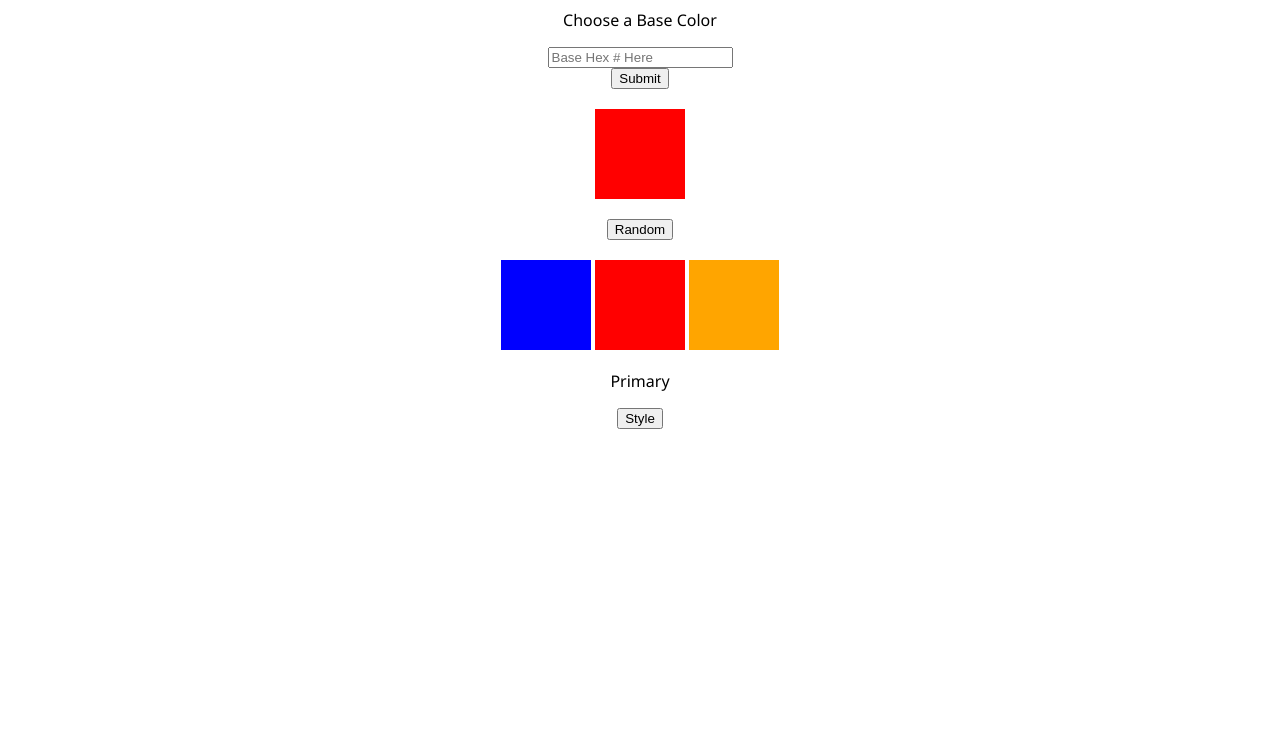
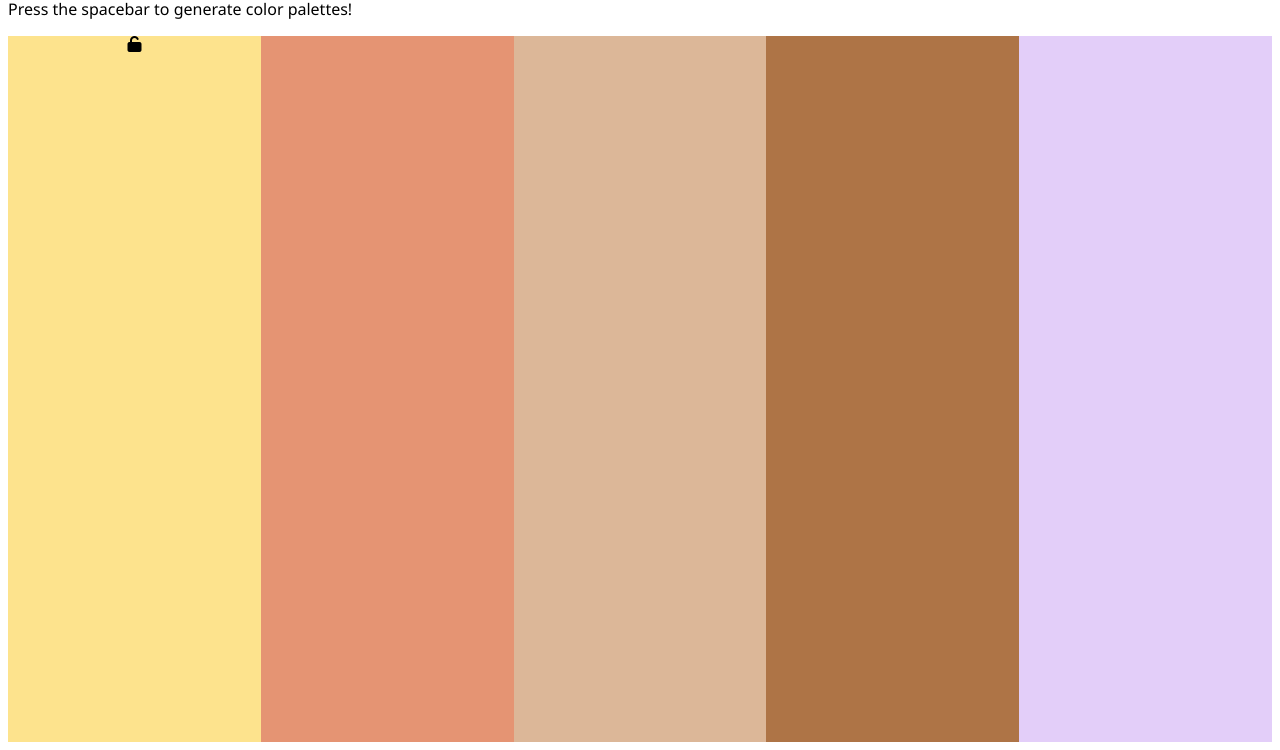
Before and after one commit to rakanshaker/Color-Palette-Generator, a plain HTML site: page index.html in a window 1280 px wide. Shown: the part 69-819 px from the top of the page. Drawn offline with Linux system fonts and the light colour scheme.

Commit message:
simplified_new_layout

```diff
--- a/index.html
+++ b/index.html
@@ -4,28 +4,44 @@
     <meta name="viewport" content="width=device-width, initial-scale=1.0">
     <title>Color Palette Generator</title>
     <link rel="stylesheet" type="text/css" href="style.css">
+    <script src="https://kit.fontawesome.com/49a39fcc1a.js" crossorigin="anonymous"></script>
 </head>
 <body>
-    <div id="base-color">
         <h1>Color Palette Generator</h1>
-        <p>Choose a Base Color</p>
-        <form id="base-color-form">
-            <input type="text" id="base-color-input" placeholder="Base Hex # Here"><br>
-            <button type="submit">Submit</button><br>
+        <p>Press the spacebar to generate color palettes!</p>
+        <!-- <form id="base-color-form"> -->
+            <div></div>
+
         <!-- <button id="submit-base-color">Submit</button> -->
-        <div id="base-box"></div>
 
-        <button id="random-button">Random</button>
-    </div>
+        <div id="palette-outer">
+            <div id="box-1" class="palette">
+                <div></div>
+                <div><i class="fas fa-unlock"></i></div>
+                <div id="box-1-hex-container"><input id="box-1-hex" placeholder=""></input></div>
+            </div>
+            <div id="box-2" class="palette">
+                <div></div>
+                <div></div>
+                <div id="box-2-hex-container"><input id="box-2-hex" placeholder=""></input></div>
+            </div>
+            <div id="box-3" class="palette">
+                <div></div>
+                <div></div>
+                <div id="box-3-hex-container"><input id="box-3-hex" placeholder=""></input></div>
+            </div>
+            <div id="box-4" class="palette">
+                <div></div>
+                <div></div>
+                <div id="box-4-hex-container"><input id="box-4-hex" placeholder=""></input></div>
+            </div>
+            <div id="box-5" class="palette">
+                <div></div>
+                <div></div>
+                <div id="box-5-hex-container"><input id="box-5-hex" placeholder=""></input></div>
+            </div>
+        </div>
 
-    <div id="palette-outer">
-        <div id="box-1" class="palette"></div>
-        <div id="box-2" class="palette"></div>
-        <div id="box-3" class="palette"></div>
-    </div>
-
-    <p id="style_label">Primary</p>
-    <button id="style-button">Style</button>
     <script type="text/javascript" src="util.js"></script>
     <script type="text/javascript" src="COLOR.js"></script>
     <script type="text/javascript" src="palette.js"></script>
--- a/palette.js
+++ b/palette.js
@@ -1,100 +1,124 @@
-//-----------Variables-----------//
-// const base_color_input = document.getElementById("base-color-input")
-// const base_color_display = document.getElementById("base-box")
-// const palette_1 = document.getElementById("box-1")
-// const palette_2 = document.getElementById("box-2")
-// const palette_3 = document.getElementById("box-3")
-// const random_button = document.getElementById("random-button")
-// const submit_button = document.getElementById("submit-base-color")
-// const form = document.getElementById("base-color-form")
-// const style_label = document.getElementById("style_label")
 
-let style = "primary"
-
-//-------------EVENT LISTENERS----------//
 class View{
-    constructor(form, random_button){
-        this.form = form;
+    constructor(body, random_button, style_btn){
+        this.body = body;
         this.random_button = random_button;
+        this.style_btn = style_btn
     }
     on_submit(cb){
-        this.form.onsubmit = cb;
+        this.body.onkeypress = cb;
     }
     random_click(cb){
         this.random_button.onclick = cb;
     }
+    style_click(cb){
+        this.style_btn.onclick = cb;
+    }
 }
 
-// form.onsubmit = submit;
-// random_button.onclick = submit_random;
+class Palette{
+    constructor(palette_1_input, palette_1, palette_2_input, palette_2, palette_3_input, palette_3, palette_4_input, palette_4, palette_5_input, palette_5, submission){
 
-//-----------FUNCTIONS--------------//
-class Palette{
-    constructor(base_color_input, base_color_display, palette_1, palette_2, palette_3, random_button, submit_button, form, style_label, submission, random_sub){
-
-        this.base_color_input = base_color_input;
-        this.base_color_display = base_color_display;
+        this.palette_1_input = palette_1_input;
         this.palette_1 = palette_1;
+        this.palette_2_input = palette_2_input;
         this.palette_2 = palette_2;
+        this.palette_3_input = palette_3_input;
         this.palette_3 = palette_3;
-        this.random_button = random_button;
-        this.submit_button = submit_button;
-        this.form = form;
-        this.style_label = style_label;
+        this.palette_4_input = palette_4_input
+        this.palette_4 = palette_4;
+        this.palette_5_input = palette_5_input
+        this.palette_5 = palette_5;
         this.submission = submission;
         this.submission.on_submit(this.submit.bind(this))
-        this.random_sub = random_sub
-        this.random_sub.random_click(this.submit_random.bind(this))
 
     }
 
     submit(event){
+        if (event.keyCode == 32){
+            let hex = Color.randomColor().colorCode;
+            this.palette_1.style.backgroundColor = hex;
+            this.palette_1_input.value = hex;
 
-        const color_submission = new Color(`${this.base_color_input.value}`).colorCode;
-        console.log('hello')
-        this.base_color_display.style.backgroundColor = color_submission;
-       event.preventDefault();
-        this.update_palette();
+            hex = Color.randomColor().colorCode;
+            this.palette_2.style.backgroundColor = hex;
+            this.palette_2_input.value = hex;
+
+            hex = Color.randomColor().colorCode;
+            this.palette_3.style.backgroundColor = hex;
+            this.palette_3_input.value = hex;
+
+            hex = Color.randomColor().colorCode;
+            this.palette_4.style.backgroundColor = hex;
+            this.palette_4_input.value = hex;
+
+            hex = Color.randomColor().colorCode;
+            this.palette_5.style.backgroundColor = hex;
+            this.palette_5_input.value = hex;
+
+        }
     }
 
-    update_palette(){
-        this.palette_1.style.backgroundColor = new Color(`${this.base_color_input.value}`).inverse_hex(`${this.base_color_input.value}`);
-        this.palette_2.style.backgroundColor = new Color(`${this.base_color_input.value}`).getCompliment(this.colorCode)
-        this.palette_3.style.backgroundColor = new Color(`${this.base_color_input.value}`).altCompliment(this.colorCode)
-    }
+    // update_palette(){
+    //     this.palette_2.style.backgroundColor = new Color(`${this.base_color_input.value}`).inverse_hex(`${this.base_color_input.value}`);
+    //     this.palette_3.style.backgroundColor = new Color(`${this.base_color_input.value}`).getCompliment(this.colorCode)
+    //     this.palette_4.style.backgroundColor = new Color(`${this.base_color_input.value}`).altCompliment(this.colorCode)
+    // }
 
-    submit_random(event){
-        const randomColor = Color.randomColor();
-        //randomColor is an instance of Color
-        //we should be able to call randomColor.getCompliment() to get inverse hex value
-        this.base_color_display.style.backgroundColor = randomColor.colorCode;
-        this.base_color_input.value = randomColor.colorCode
-        // console.log(base_color_display.style.backgroundColor);
-        event.preventDefault();
-    }
+    // submit_random(event){
+    //     const randomColor = Color.randomColor();
+    //     //randomColor is an instance of Color
+    //     //we should be able to call randomColor.getCompliment() to get inverse hex value
+    //     this.base_color_display.style.backgroundColor = randomColor.colorCode;
+    //     this.palette_1.style.backgroundColor = randomColor.colorCode;
+    //     this.palette_2.style.backgroundColor = randomColor.colorCode;
+    //     this.palette_3.style.backgroundColor = randomColor.colorCode;
+    //     // this.base_color_input.value = randomColor.colorCode
+    //     // console.log(base_color_display.style.backgroundColor);
+    //     event.preventDefault();
+    // }
 
 
 }
 
+class Style{
+    constructor(style){
+        this.style = style;
+    }
+
+}
 
 
 let create = new Palette(
-    document.getElementById("base-color-input"),
-    document.getElementById("base-box"),
+    document.getElementById("box-1-hex"),
     document.getElementById("box-1"),
+    document.getElementById("box-2-hex"),
     document.getElementById("box-2"),
+    document.getElementById("box-3-hex"),
     document.getElementById("box-3"),
-    document.getElementById("random-button"),
-    document.getElementById("submit-base-color"),
-    document.getElementById("base-color-form"),
-    document.getElementById("style_label"),
-    new View (document.getElementById("base-color-form"), document.getElementById("random-button")),
-    new View (document.getElementById("base-color-form"), document.getElementById("random-button")),
+    document.getElementById("box-4-hex"),
+    document.getElementById("box-4"),
+    document.getElementById("box-5-hex"),
+    document.getElementById("box-5"),
+    new View (document.body, document.getElementById("random-button")),
+    new View (document.body, document.getElementById("random-button")),
 
 );
 
 
 
+
+
+
+
+
+
+
+
+
+
+
+//-------OLD FUNCTIONS-------//
 
 // function submit(event){
 //     //console.log(base_color_input.value)
@@ -121,14 +145,28 @@ let create = new Palette(
 // }
 
 
+// submit(event){
+//     if (event.keyCode == 32){
+//     const color_submission = new Color(`${this.base_color_input.value}`).colorCode;
+//     console.log('hello')
+//     this.base_color_display.style.backgroundColor = color_submission;
+//    event.preventDefault();
+//     this.update_palette();
+//     }
+// }
 
-/****
- * TODO
- * try organizing OOP
- * class based
- * Make this into Controller
- *
- * palette js is controller, html = view, model
- *
- * try copying controller from tic tac toe and reusing it for this case
- */
+// update_palette(){
+//     this.palette_1.style.backgroundColor = new Color(`${this.base_color_input.value}`).inverse_hex(`${this.base_color_input.value}`);
+//     this.palette_2.style.backgroundColor = new Color(`${this.base_color_input.value}`).getCompliment(this.colorCode)
+//     this.palette_3.style.backgroundColor = new Color(`${this.base_color_input.value}`).altCompliment(this.colorCode)
+// }
+
+// submit_random(event){
+//     const randomColor = Color.randomColor();
+//     //randomColor is an instance of Color
+//     //we should be able to call randomColor.getCompliment() to get inverse hex value
+//     this.base_color_display.style.backgroundColor = randomColor.colorCode;
+//     this.base_color_input.value = randomColor.colorCode
+//     // console.log(base_color_display.style.backgroundColor);
+//     event.preventDefault();
+// }
--- a/style.css
+++ b/style.css
@@ -1,9 +1,15 @@
+@font-face{
+    font-family: 'Roboto', sans-serif;
+    src: url('https://fonts.googleapis.com/css2?family=Roboto&display=swap')
+
+}
+
 body{
-    text-align: center;
+    text-align: left;
 }
 
 h1{
-    font-family: 'Franklin Gothic Medium', 'Arial Narrow', Arial, sans-serif
+    font-family: 'Roboto', sans-serif;
 
 }
 
@@ -12,46 +18,113 @@ p{
 
 }
 
-#base-color{
-    margin: 20px
-}
-
-#base-box{
-    margin: auto;
-    margin-top: 20px;
-    margin-bottom: 20px;
-    width:50px;
-    height:50px;
-    padding:20px;
-    background-color:red
-}
-
-#box-1{
-    margin: auto;
-    width:50px;
-    height:50px;
-    padding:20px;
-    background-color:blue;
-}
-#box-2{
-    margin: auto;
-    width:50px;
-    height:50px;
-    padding:20px;
-    background-color:red;
-}
-#box-3{
-    margin: auto;
-    width:50px;
-    height:50px;
-    padding:20px;
-    background-color: orange
-}
-
 .palette{
     display: inline-block;
 }
 
 #palette-outer{
+    height: 90%;
+    display: flex;
+}
+#box-1{
+    width:20%;
+    height:100%;
+    background-color: #fde38d;
     text-align: center;
 }
+#box-1-hex-container{
+    text-align: center;
+    height: 5%;
+    position: relative;
+    vertical-align: bottom;
+}
+#box-1-hex{
+    text-align: center;
+    background: transparent;
+    border: none;
+    font-size: large;
+}
+
+#box-2{
+    margin: auto;
+    width:20%;
+    height:100%;
+    background-color:#e59473;
+}
+#box-2-hex-container{
+    text-align: center;
+    height: 5%;
+    bottom: 0;
+    position: absolute;
+}
+#box-2-hex{
+    text-align: center;
+    background: transparent;
+    border: none;
+    font-size: large;
+}
+
+#box-3{
+    margin: auto;
+    width:20%;
+    height:100%;
+    background-color:#dcb798;
+}
+
+#box-3-hex-container{
+    text-align: center;
+    height: 5%;
+    bottom: 0;
+    position: absolute;
+}
+#box-3-hex{
+    text-align: center;
+    background: transparent;
+    border: none;
+    font-size: large;
+}
+
+#box-4{
+    margin: auto;
+    width:20%;
+    height:100%;
+    background-color: #ae7446;
+}
+
+#box-4-hex-container{
+    text-align: center;
+    height: 5%;
+    bottom: 0;
+    position: absolute;
+}
+#box-4-hex{
+    text-align: center;
+    background: transparent;
+    border: none;
+    font-size: large;
+}
+#box-5{
+    text-align: center;
+    margin: auto;
+    width:20%;
+    height:100%;
+    background-color: #e3cef9;
+}
+
+#box-5-hex-container{
+    text-align: center;
+    height: 5%;
+    bottom: 0;
+    position: absolute;
+}
+#box-5-hex{
+    text-align: center;
+    background: transparent;
+    border: none;
+    font-size: large;
+}
+
+
+.fas-fa-unlock{
+
+}
```
Also changed, not shown: 2 other files.
